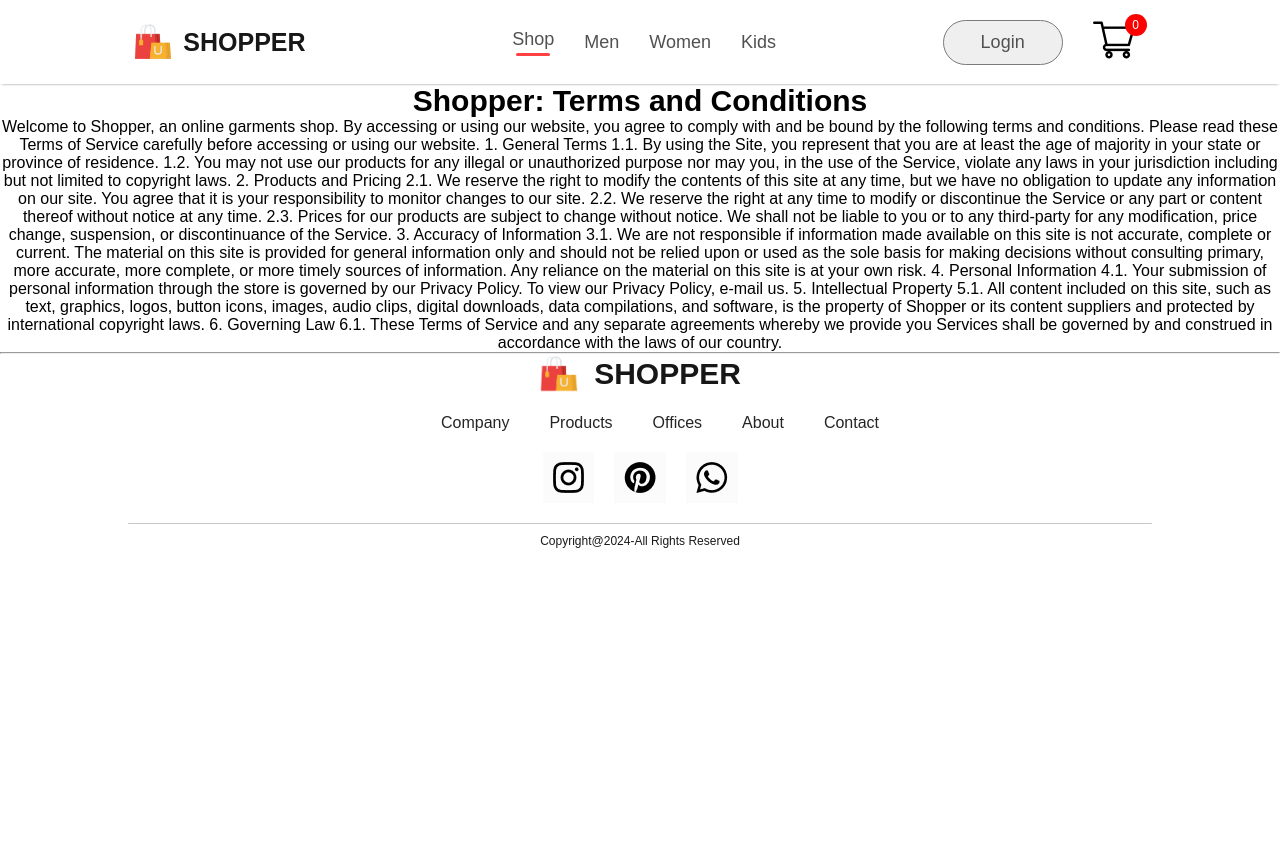
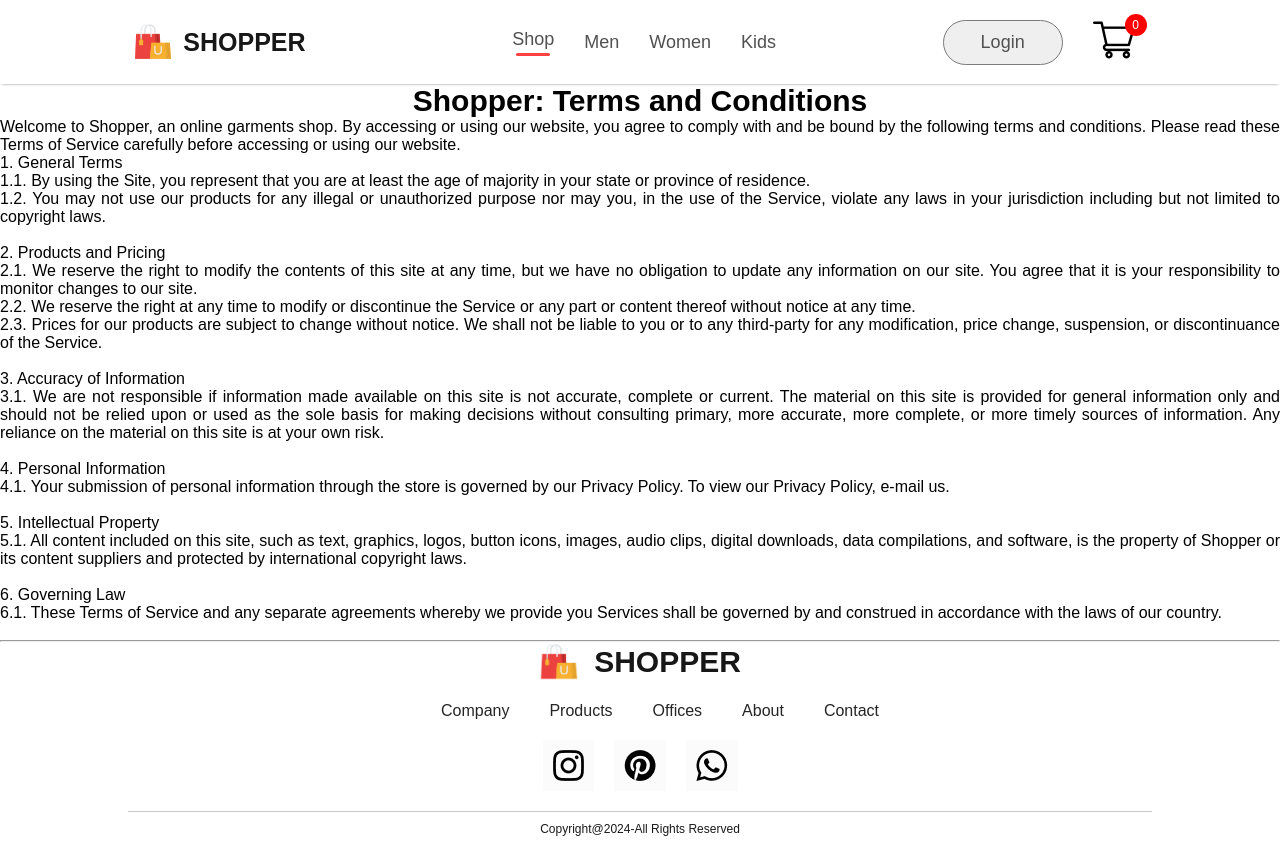
Before and after one commit to parimala-06/Shopper-Client, a React (Create React App) app: page /terms in a window 1280 px wide. Before the commit the page ends 800 px from the top, so only its background shows below. Built offline with nearby package versions, Linux system fonts and the light colour scheme; no server answers.

Commit message:
Modified Terms page

```diff
--- a/src/components/Terms/Terms.css
+++ b/src/components/Terms/Terms.css
@@ -1,12 +1,11 @@
-.terms{
-    text-align: center;
-}
 .terms h1{
     font-size: 30px;
     font-weight: 600;
+    text-align: center;
 }
 .terms p{
     font-size: 16px;
+    text-align: justify;
 }
 
 @media(max-width:800px){
```
Also changed, not shown: src/components/Terms/Terms.js (+22 -1 lines).
